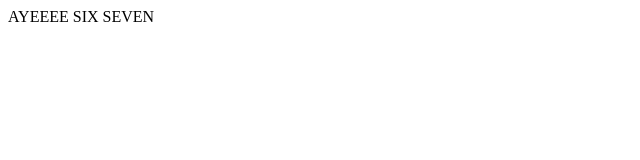
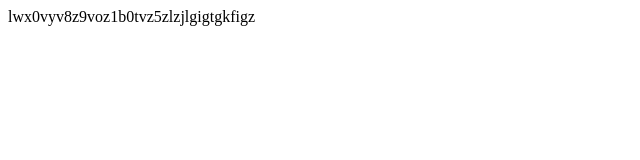
Before and after one commit to mpCyanide/mpCyanide.github.io, a plain HTML site: page index.html in a window 1280 px wide. Shown: the whole page, without its empty margins (0-640 px from the left). Drawn offline with Linux system fonts and the light colour scheme.

Commit message:
Add files via upload

```diff
--- a/index.html
+++ b/index.html
@@ -1,5 +1 @@
-<html>
-    <body>
-        AYEEEE SIX SEVEN
-    </body>
-</html>
+<html><body>lwx0vyv8z9voz1b0tvz5zlzjlgigtgkfigz</body></html>
```
